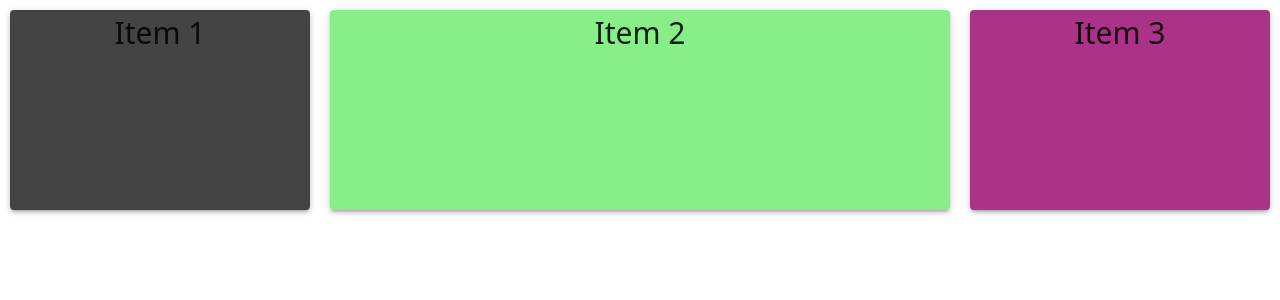
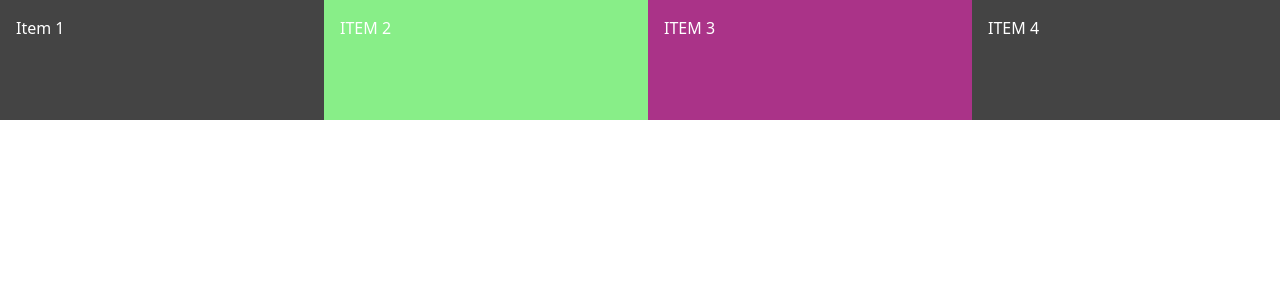
Before and after one commit to nahidnstu12/fullstack-army-frontend, a React (Vite) app: page /screenfit in a window 1280 px wide. Shown: the top 300 px of the page. Built offline with nearby package versions, Linux system fonts and the light colour scheme.

Commit message:
grid layout

```diff
--- a/src/App.jsx
+++ b/src/App.jsx
@@ -2,6 +2,7 @@ import { BrowserRouter, Routes, Route } from "react-router-dom";
 import Home from "./pages/Home";
 import MuiDesignTest from "./pages/mui";
 import ColumnLayout from "./pages/mui/ColumnLayout";
+import GridLayout from "./pages/mui/GridLayout";
 import Screenfit from "./pages/mui/screenfit";
 import Project from "./pages/projects/Project";
 import ProjectLists from "./pages/projects/ProjectLists";
@@ -19,7 +20,7 @@ function App() {
           <Route path="/users" element={<Users />} />
           <Route path="/projects/:id" element={<Project />} />
           <Route path="/mui-designs" element={<MuiDesignTest />} />
-          <Route path="/screenfit" element={<ColumnLayout />} />
+          <Route path="/screenfit" element={<GridLayout />} />
           <Route
             path="*"
             element={
--- /dev/null
+++ b/src/pages/mui/GridLayout.jsx
@@ -0,0 +1,39 @@
+import React from "react";
+import { styled, alpha } from "@mui/material/styles";
+import { Box, Button, Card, CardActions, CardContent, Grid, Paper, Stack, Typography } from "@mui/material";
+
+const StyledGrid = styled(Grid)(({ theme }) => ({
+    minHeight: "120px",
+    margin: 0,
+    color:"white",
+  "& :nth-child(1)": {
+    background: "#444",
+  },
+  "& :nth-child(2)": {
+    background: "#8e8",
+  },
+  "& :nth-child(3)": {
+    background: "#a38",
+  },
+  "& :nth-child(4)": {
+    background: "#444",
+  },
+}));
+export default function GridLayout() {
+  return (
+    <StyledGrid container spacing={2}>
+      <Grid item xs={12} sm={6} md={3}>
+      Item 1
+      </Grid>
+      <Grid item xs={12} sm={6} md={3}>
+        ITEM 2
+      </Grid>
+      <Grid item xs={12} sm={6} md={3}>
+        ITEM 3
+      </Grid>
+      <Grid item xs={12} sm={6} md={3}>
+        ITEM 4
+      </Grid>
+    </StyledGrid>
+  );
+}
```
